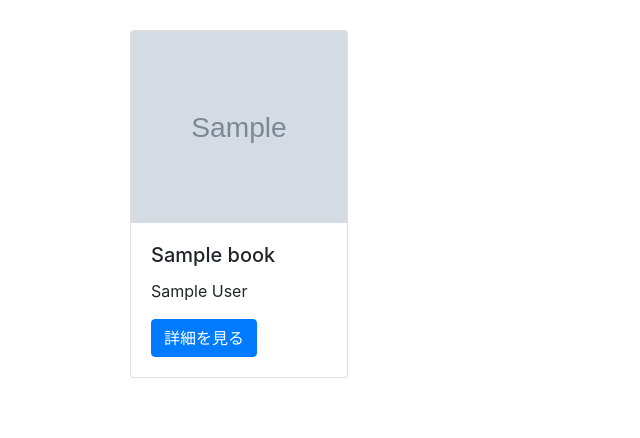
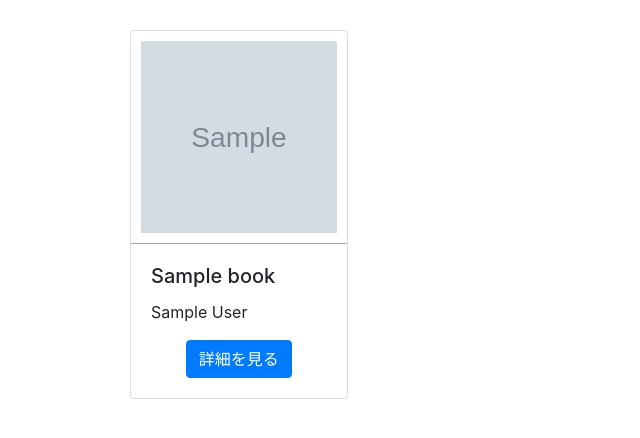
Before and after one commit to yuna1001/book-review, a Django app: page /list/ in a window 1280 px wide. Shown: the part 75-513 px from the top of the page, without its empty margins (0-640 px from the left). Run offline with Django 3.2, Linux system fonts and the light colour scheme; tables that the repository leaves empty hold one stand-in row (values such as "Sample post"); grey boxes marked "Sample" are stand-in pictures; some libraries are stand-ins or nearby versions.

Commit message:
[mod] 検索機能と一覧表示機能の修正
DBに登録済みの書籍データは表示しない
書籍データの表示レイアウトを修正

```diff
--- a/book/views.py
+++ b/book/views.py
@@ -39,7 +39,7 @@ class BookSearchView(generic.View):
 
     def post(self, request, *args, **kwargs):
         """
-        入力された検索ワードを元にAPIコールを実行する
+        入力された検索ワードを元にAPIをコールする
         """
 
         form = BookSearchForm(request.POST)
@@ -56,15 +56,20 @@ class BookSearchView(generic.View):
 
         """
         検索結果に書籍データがあれば、レンダリング用のbook_listに追加する
+        DBに登録済みの書籍は表示しないようbook_listに入れない
         """
+        saved_book_list = Book.objects.all()
+        book_list = []
         if items_list:
-            book_list = []
             for book in items_list:
                 book = book.get('Item')
                 book_list.append(book)
-
-            return render(self.request, self.template_name, {'form': form, 'book_list': book_list})
-        return render(self.request, self.template_name, {'form': form})
+        if saved_book_list:
+            for saved_book in saved_book_list:
+                for i, book in enumerate(book_list):
+                    if book.get('isbn') == saved_book.isbn:
+                        book_list.pop(i)
+        return render(self.request, self.template_name, {'form': form, 'book_list': book_list})
 
 
 class BookAddView(LoginRequiredMixin, generic.View):
--- a/static/book/book_list.css
+++ b/static/book/book_list.css
@@ -2,6 +2,14 @@ div.search-result {
     margin: 20px;
     display: flex;
     flex-wrap: wrap;
+}
+
+div.card-image {
+    padding: 10px;
+    border-bottom: 1px solid transparent;
+    border-top-left-radius: 3px;
+    border-top-right-radius: 3px;
+    border-color: darkgray;
 }
 
 img.card-img-top {
--- a/templates/book/book_list.html
+++ b/templates/book/book_list.html
@@ -11,14 +11,18 @@
     {% for book in book_list %}
     <div class="col-3">
         <div class="card" style="margin:10px;">
-            <img src="{{ book.image_url }}" class="card-img-top" alt="...">
+            <div class="card-image">
+                <img src="{{ book.image_url }}" class="card-img-top" alt="...">
+            </div>
             <div class="card-body">
                 <h5 class="card-title text-truncate">{{ book.title }}</h5>
                 <p class="card-text text-truncate">{{ book.author }}</p>
-                <form action="{% url 'book:detail' book.uuid %}" method="GET">
-                    {% csrf_token %}
-                    <button type="submit" class="btn btn-primary">詳細を見る</button>
-                </form>
+                <div class="forms text-center">
+                    <form action="{% url 'book:detail' book.uuid %}" method="GET">
+                        {% csrf_token %}
+                        <button type="submit" class="btn btn-primary">詳細を見る</button>
+                    </form>
+                </div>
             </div>
         </div>
     </div>
```
Also changed, not shown: static/book/book_search.css (+8 -0 lines), templates/book/book_search.html (+5 -3 lines).
